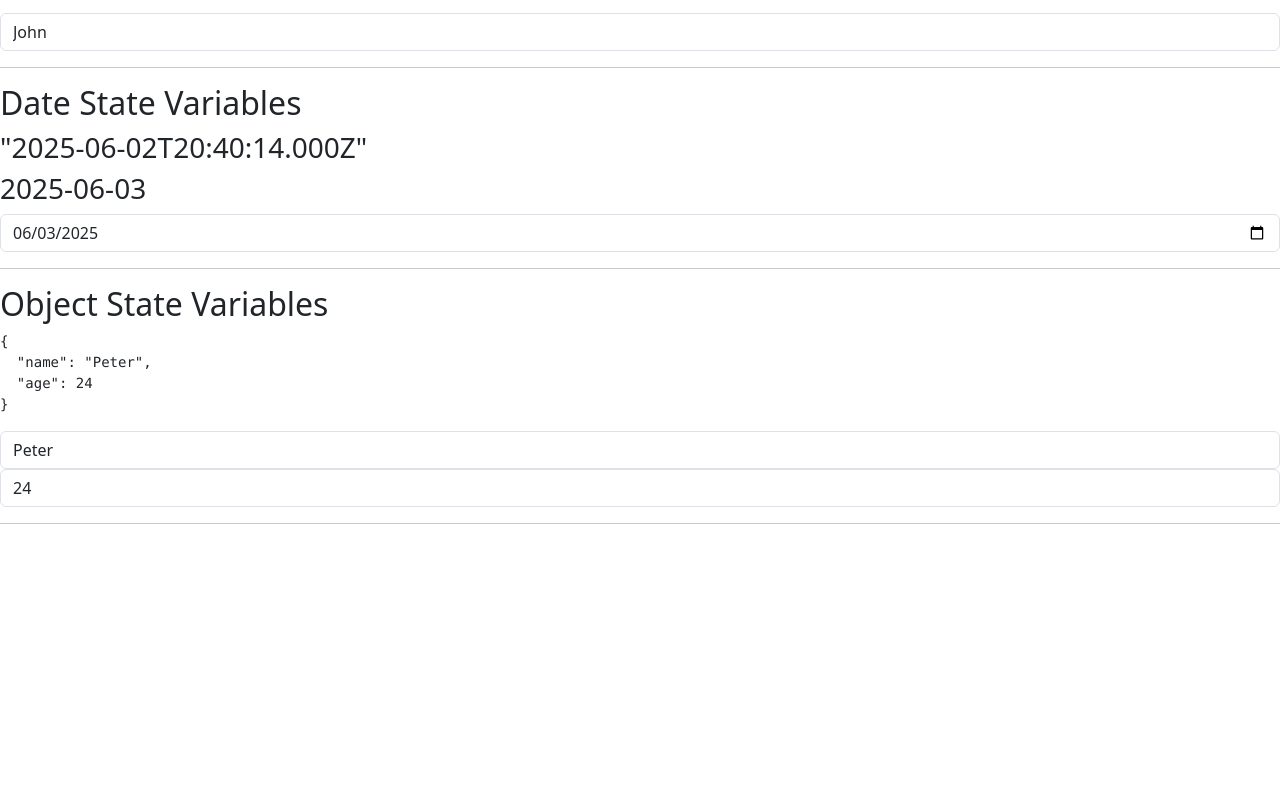
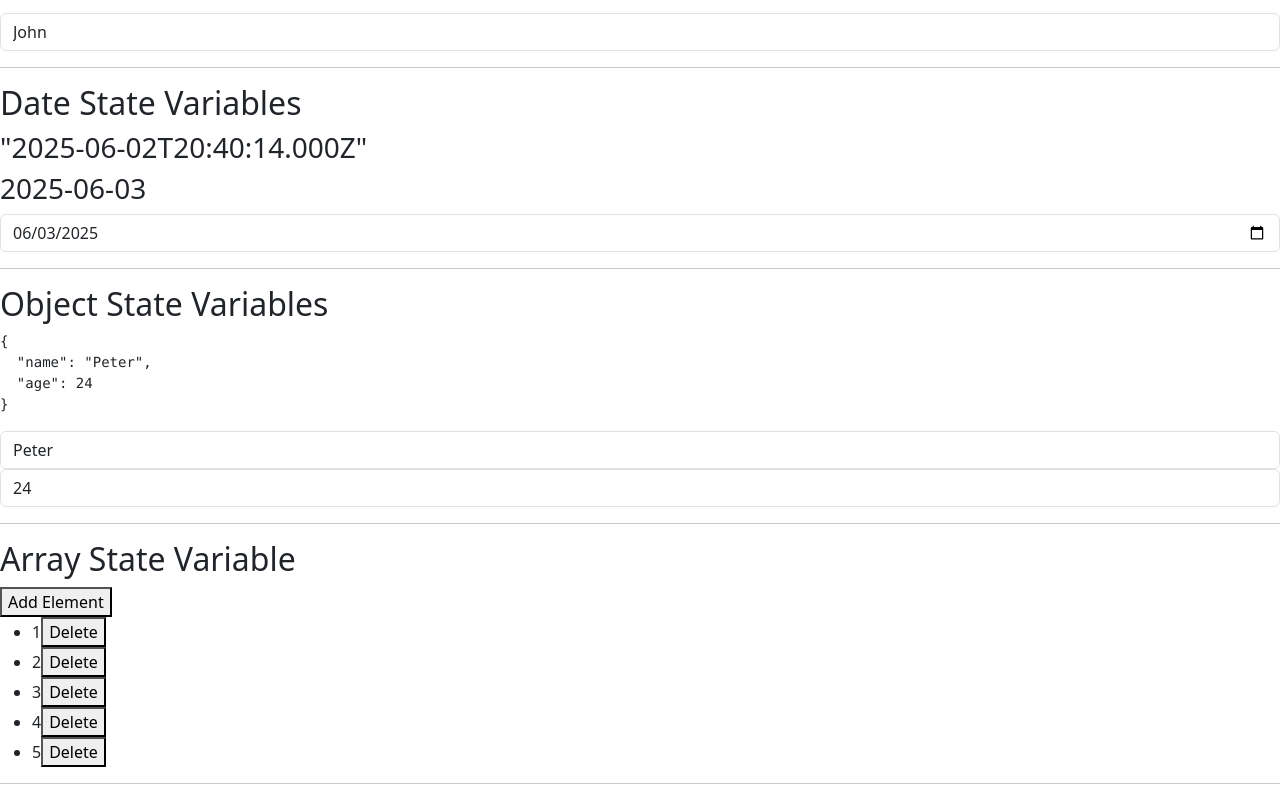
Before and after one commit to xilu56/kambaz-react-web-app-cs5610-sm25, a React app: page /#/Labs/Lab4 in a window 1280 px wide. Shown: the part 1018-1818 px from the top of the page. Before the commit the page ends 1558 px from the top, so only its background shows below. Built offline with nearby package versions, Linux system fonts and the light colour scheme; the HTML template or start-up script is replaced by a standard one.

Commit message:
Lab - Component State - Array State Variables - addElement; deleteElement

```diff
--- /dev/null
+++ b/src/Labs/Lab4/ArrayStateVariable.tsx
@@ -0,0 +1,20 @@
+import { useState } from "react";
+export default function ArrayStateVariable() {
+ const [array, setArray] = useState([1, 2, 3, 4, 5]);
+ const addElement = () => {
+   setArray([...array, Math.floor(Math.random() * 100)]);
+ };
+ const deleteElement = (index: number) => {
+   setArray(array.filter((item, i) => i !== index));
+ };
+ return (
+  <div id="wd-array-state-variables">
+   <h2>Array State Variable</h2>
+   <button onClick={addElement}>Add Element</button>
+   <ul>
+    {array.map((item, index) => (
+     <li key={index}> {item}
+      <button onClick={() => deleteElement(index)}>
+       Delete</button>
+     </li>))}
+   </ul><hr/></div>);}
--- a/src/Labs/Lab4/index.tsx
+++ b/src/Labs/Lab4/index.tsx
@@ -7,6 +7,7 @@ import BooleanStateVariables from "./BooleanStateVariables";
 import StringStateVariables from "./StringStateVariables";
 import DateStateVariable from "./DateStateVariable";
 import ObjectStateVariable from "./ObjectStateVariable";
+import ArrayStateVariable from "./ArrayStateVariable";
 
 export default function Lab4() {
     function sayHello() {
@@ -24,5 +25,6 @@ export default function Lab4() {
         <StringStateVariables />
         <DateStateVariable />
         <ObjectStateVariable />
+        <ArrayStateVariable />
     </div>  );
     }
```
